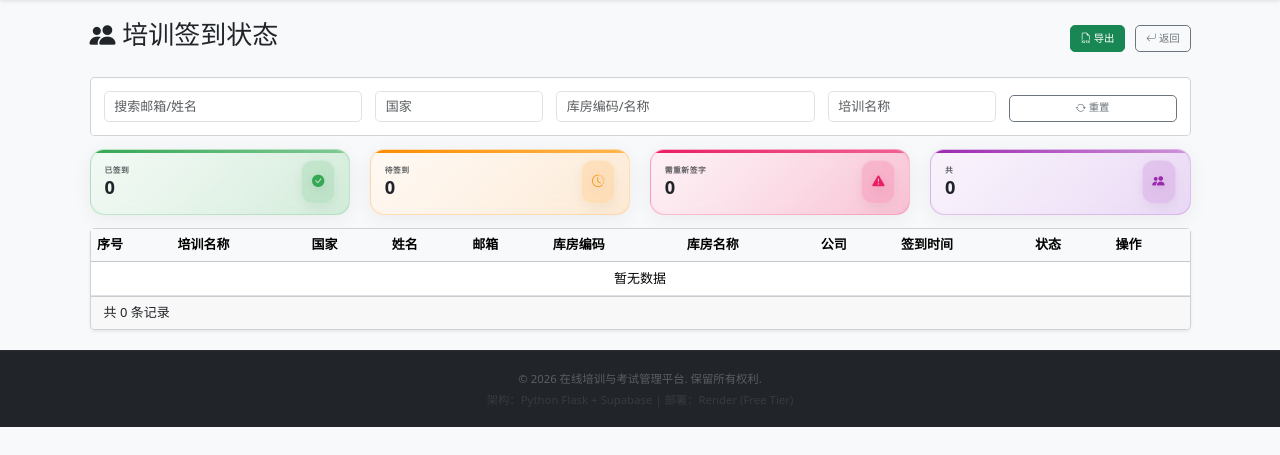
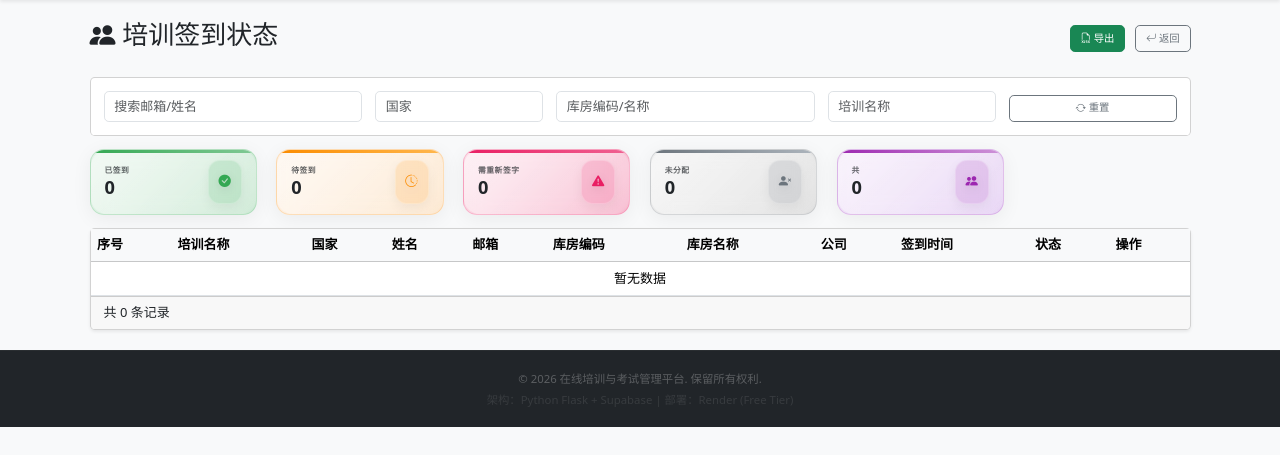
Before and after one commit to ljx332741-bot/exam-training-system, a Flask app: page /admin/training/attendance_status_view in a window 1280 px wide. Shown: the part 54-509 px from the top of the page. Run offline with Flask 3, Linux system fonts and the light colour scheme; the visitor is signed in with stand-in values (Sample User, id 1); data that the repository does not hold is empty; some libraries are stand-ins or nearby versions.

Commit message:
培训管理页面新增未分配卡片

```diff
--- a/routes/admin_training.py
+++ b/routes/admin_training.py
@@ -1139,19 +1139,35 @@ def api_training_users_with_status():
     training_countries = list(set(training_countries))
 
     # ========== 4. 获取用户 ==========
-    if training_countries:
-        users_query = db.table("users").select("*").is_("deleted_at", "null").eq("user_status", "registered").eq("is_resign", False).in_("country", training_countries)
+    # 开发者特殊处理：先获取所有用户，后续再确保开发者自己出现在列表中
+    if is_dev:
+        # 开发者：获取所有用户（不受国家限制）
+        users_query = db.table("users").select("*").is_("deleted_at", "null").eq("user_status", "registered").eq("is_resign", False)
     else:
-        if allowed_countries is not None and allowed_countries:
-            users_query = db.table("users").select("*").is_("deleted_at", "null").eq("user_status", "registered").eq("is_resign", False).in_("country", allowed_countries)
+        if training_countries:
+            users_query = db.table("users").select("*").is_("deleted_at", "null").eq("user_status", "registered").eq("is_resign", False).in_("country", training_countries)
         else:
-            users_query = db.table("users").select("*").is_("deleted_at", "null").eq("user_status", "registered").eq("is_resign", False)
+            if allowed_countries is not None and allowed_countries:
+                users_query = db.table("users").select("*").is_("deleted_at", "null").eq("user_status", "registered").eq("is_resign", False).in_("country", allowed_countries)
+            else:
+                users_query = db.table("users").select("*").is_("deleted_at", "null").eq("user_status", "registered").eq("is_resign", False)
 
     # ========== 5. 获取所有用户（用于后续过滤） ==========
     users_res = users_query.execute()
     all_users = users_res.data or []
 
-    # ========== 6. ✅ 多字段组合查询（姓名/邮箱/库房/国家） ==========
+    # 开发者特殊处理：确保自己始终在用户列表中
+    if is_dev:
+        # 检查开发者是否在 all_users 中
+        dev_in_list = any(u['id'] == current_user_id for u in all_users)
+        if not dev_in_list:
+            # 手动添加开发者自己
+            dev_res = db.table("users").select("*").eq("id", current_user_id).maybe_single().execute()
+            if dev_res and dev_res.data:
+                all_users.append(dev_res.data)
+                logger.info(f"✅ 开发者 {current_user_id} 已手动添加到用户列表")
+
+    # ========== 6. 多字段组合查询（姓名/邮箱/库房/国家） ==========
     if search:
         keywords = search.strip().split()
         filtered_users = []
@@ -1323,10 +1339,17 @@ def api_training_users_with_status():
 
         for user in users:
             user_country = user.get('country', '')
-
-            # 如果培训有国家，用户国家必须匹配
-            if training_country and user_country != training_country:
-                continue
+            user_id = user.get('id', '')
+
+            # 开发者特殊处理：即使国家不匹配，也显示自己
+            if is_dev and user_id == current_user_id:
+                # 开发者自己，跳过国家检查
+                pass
+            else:
+
+                # 如果培训有国家，用户国家必须匹配
+                if training_country and user_country != training_country:
+                    continue
 
             key = f"{training_id}_{user['id']}"
 
--- a/templates/admin/list_training_status_view.html
+++ b/templates/admin/list_training_status_view.html
@@ -402,7 +402,18 @@
         color: #9c27b0;
         background: rgba(156, 39, 176, 0.15);
     }
-
+    /* 未分配卡片 - 灰色主题（已在原有样式中定义 secondary 类，但需要确认） */
+    .crystal-card.secondary {
+        background: linear-gradient(135deg, #f0f0f0 0%, #e0e0e0 100%);
+        border: 1px solid rgba(108, 117, 125, 0.2);
+    }
+    .crystal-card.secondary::after {
+        background: linear-gradient(90deg, #6c757d, #adb5bd);
+    }
+    .crystal-card.secondary .card-icon {
+        color: #6c757d;
+        background: rgba(108, 117, 125, 0.15);
+    }
     /* 响应式调整 */
     @media (max-width: 768px) {
         .crystal-card {
@@ -455,11 +466,6 @@
             <button class="btn btn-outline-secondary" id="backToTrainingsBtn">
                 <i class="bi bi-arrow-return-left"></i> <span data-i18n="back">返回</span>
             </button>
-            <!--
-            <button class="btn btn-outline-secondary" id="closePageBtn">
-                <i class="bi bi-x-lg me-1"></i> <span data-i18n="close">关闭</span>
-            </button>
-            -->
         </div>
     </div>
 
@@ -498,7 +504,7 @@
 
     <!-- 统计卡片 - 水晶样式 -->
     <div class="row mb-3">
-        <div class="col-md-3">
+        <div class="col-md-2 col-6">
             <div class="crystal-card green stat-card" data-filter="signed">
                 <div class="card-content">
                     <div class="card-left">
@@ -511,7 +517,7 @@
                 </div>
             </div>
         </div>
-        <div class="col-md-3">
+        <div class="col-md-2 col-6">
             <div class="crystal-card orange stat-card" data-filter="pending">
                 <div class="card-content">
                     <div class="card-left">
@@ -524,7 +530,7 @@
                 </div>
             </div>
         </div>
-        <div class="col-md-3">
+        <div class="col-md-2 col-6">
             <div class="crystal-card pink stat-card" data-filter="resign">
                 <div class="card-content">
                     <div class="card-left">
@@ -537,7 +543,21 @@
                 </div>
             </div>
         </div>
-        <div class="col-md-3">
+        <div class="col-md-2 col-6">
+            <!-- 未分配卡片 -->
+            <div class="crystal-card secondary stat-card" data-filter="not_assigned" style="background: linear-gradient(135deg, #f0f0f0 0%, #e0e0e0 100%); border: 1px solid rgba(108, 117, 125, 0.2);">
+                <div class="card-content">
+                    <div class="card-left">
+                        <p class="card-title"><span data-i18n="not_assigned">未分配</span></p>
+                        <h3 class="card-value" id="notAssignedCount">0</h3>
+                    </div>
+                    <div class="card-icon" style="color: #6c757d; background: rgba(108, 117, 125, 0.15);">
+                        <i class="bi bi-person-x-fill"></i>
+                    </div>
+                </div>
+            </div>
+        </div>
+        <div class="col-md-2 col-6">
             <div class="crystal-card purple stat-card" data-filter="all">
                 <div class="card-content">
                     <div class="card-left">
@@ -831,16 +851,19 @@
         let signed = 0;
         let pending = 0;
         let resign = 0;
+        let notAssigned = 0;
 
         data.forEach(item => {
             if (item.sign_status === 'signed') signed++;
             else if (item.sign_status === 'pending') pending++;
             else if (item.sign_status === 'resign') resign++;
+            else if (item.sign_status === 'not_assigned') notAssigned++;
         });
 
         document.getElementById('signedCount').innerText = signed;
         document.getElementById('pendingCount').innerText = pending;
         document.getElementById('resignCount').innerText = resign;
+        document.getElementById('notAssignedCount').innerText = notAssigned;
         document.getElementById('totalCount').innerText = data.length;
     }
 
@@ -869,7 +892,7 @@
 
             switch (item.sign_status) {
                 case 'not_assigned':
-                    statusBadge = '<span class="badge bg-secondary"><i class="bi bi-dash-circle"></i> ' + (t('t_not_assigned') || '未分配') + '</span>';
+                    statusBadge = '<span class="badge bg-secondary"><i class="bi bi-dash-circle"></i> ' + (t('not_assigned') || '未分配') + '</span>';
                     actionHtml = `<button class="btn btn-sm btn-outline-primary assign-btn"
                                         data-training-id="${item.training_id}"
                                         data-user-id="${item.user_id}"
```
Also changed, not shown: templates/admin/candidate_exam_status.html (+6 -6 lines), templates/admin/list_trainings.html (+77 -21 lines), static/i18n/en.json, static/i18n/zh.json.
